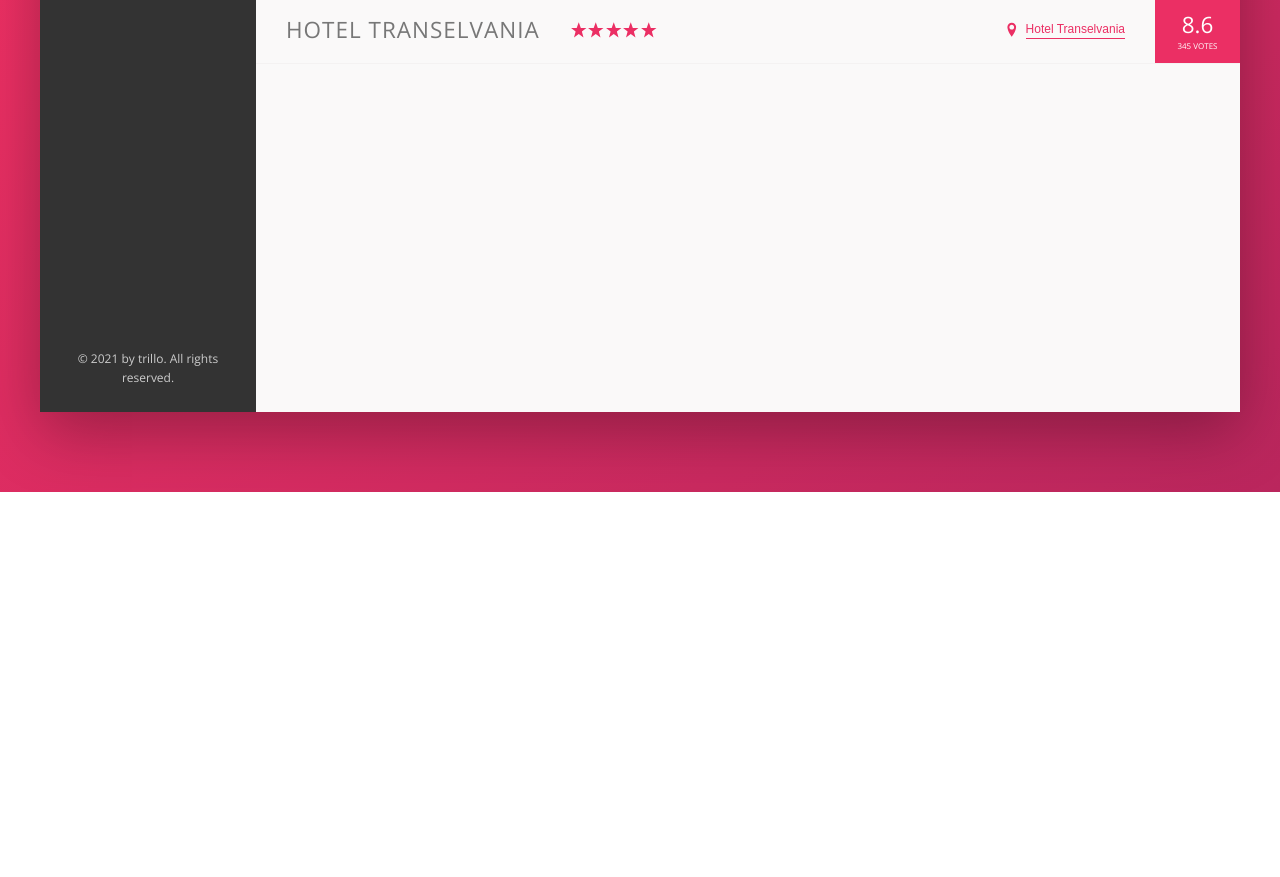
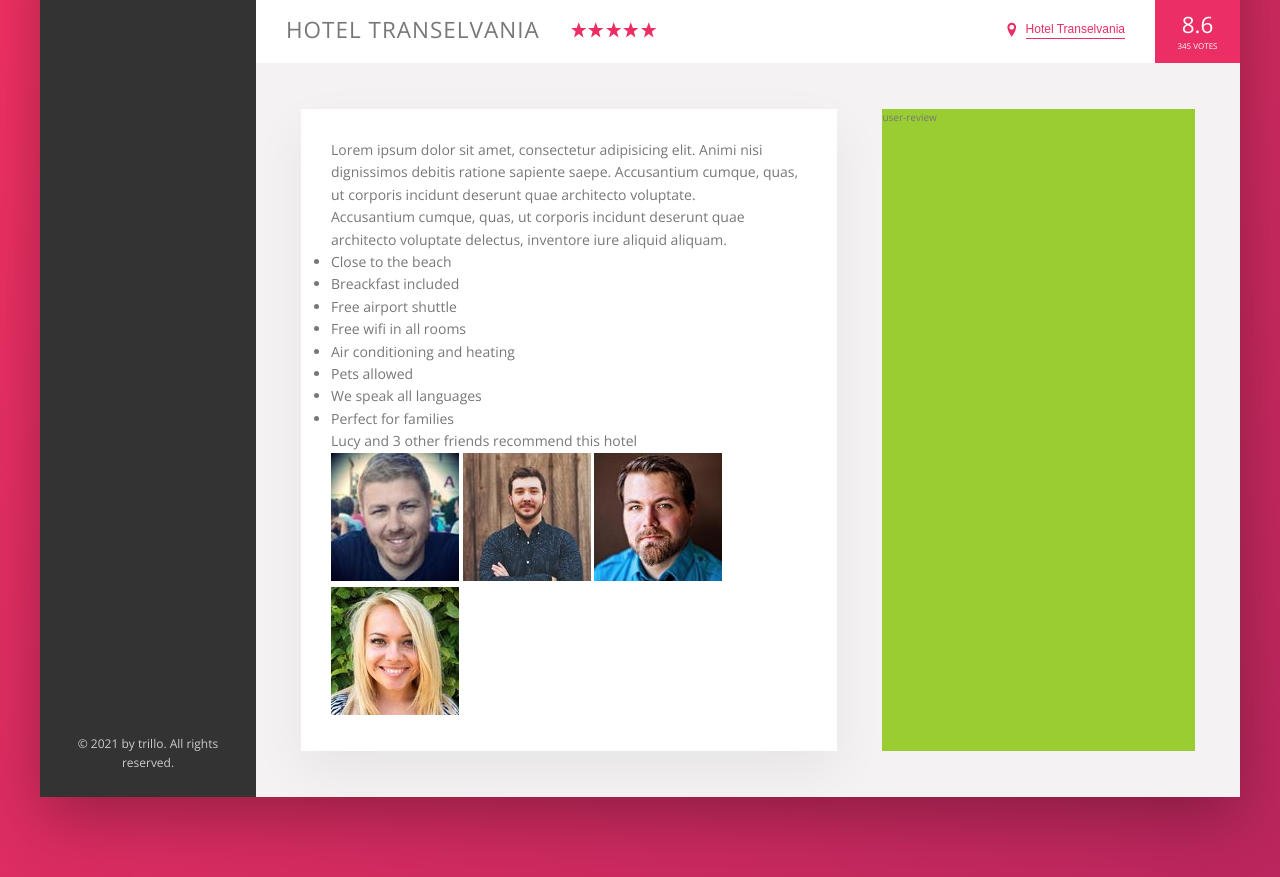
Before and after one commit to abdallah-alaff96/Trillo, a website: page index.html in a window 1280 px wide. Shown: the part 538-1415 px from the top of the page. Before the commit the page ends 1030 px from the top, so only its background shows below. Drawn offline with nearby package versions, Linux system fonts and the light colour scheme.

Commit message:
Building the Description Section - Part 1

```diff
--- a/index.html
+++ b/index.html
@@ -136,6 +136,58 @@
               <div class="overview__rating-count">345 votes</div>
             </div>
           </div>
+          <div class="detail">
+            <div class="description">
+              <p class="paragraph">
+                Lorem ipsum dolor sit amet, consectetur adipisicing elit. Animi
+                nisi dignissimos debitis ratione sapiente saepe. Accusantium
+                cumque, quas, ut corporis incidunt deserunt quae architecto
+                voluptate.
+              </p>
+              <p class="paragraph">
+                Accusantium cumque, quas, ut corporis incidunt deserunt quae
+                architecto voluptate delectus, inventore iure aliquid aliquam.
+              </p>
+              <ul class="list">
+                <li class="list__item">Close to the beach</li>
+                <li class="list__item">Breackfast included</li>
+                <li class="list__item">Free airport shuttle</li>
+                <li class="list__item">Free wifi in all rooms</li>
+                <li class="list__item">Air conditioning and heating</li>
+                <li class="list__item">Pets allowed</li>
+                <li class="list__item">We speak all languages</li>
+                <li class="list__item">Perfect for families</li>
+              </ul>
+              <div class="recommend">
+                <p class="recommend__count">
+                  Lucy and 3 other friends recommend this hotel
+                </p>
+                <div class="recommend__friend">
+                  <img
+                    src="img/user-3.jpg"
+                    alt="friend-1"
+                    class="recommend__photo"
+                  />
+                  <img
+                    src="img/user-4.jpg"
+                    alt="friend-2"
+                    class="recommend__photo"
+                  />
+                  <img
+                    src="img/user-5.jpg"
+                    alt="friend-3"
+                    class="recommend__photo"
+                  />
+                  <img
+                    src="img/user-6.jpg"
+                    alt="friend-4"
+                    class="recommend__photo"
+                  />
+                </div>
+              </div>
+            </div>
+            <div class="user-review">user-review</div>
+          </div>
         </main>
       </div>
     </div>
--- a/sass/_base.scss
+++ b/sass/_base.scss
@@ -12,8 +12,10 @@
   --color-grey-dark-2: #777;
   --color-grey-dark-3: #999;
 
+  --shadow-light: 0 2rem 5rem rgba(0, 0, 0, 0.06);
   --shadow-dark: 0 2rem 6rem rgba(0, 0, 0, 0.3);
   --shadow-darker: 0 2rem 6rem rgba(0, 0, 0, 0.6);
+  --line: 1px solid var(--color-grey-light-2);
 }
 
 * {
--- a/sass/_components.scss
+++ b/sass/_components.scss
@@ -207,7 +207,7 @@
 .overview {
   display: flex;
   align-items: center;
-  border-bottom: 1px solid var(--color-grey-light-2);
+  border-bottom: var(--line);
   &__heading {
     font-size: 2.25rem;
     font-weight: 300;
--- a/sass/_layouts.scss
+++ b/sass/_layouts.scss
@@ -10,7 +10,7 @@
   font-size: 1.4rem;
   height: 7rem;
   background-color: #fff;
-  border-bottom: 1px solid var(--color-grey-light-2);
+  border-bottom: var(--line);
   display: flex;
   justify-content: space-between;
   align-items: center;
@@ -29,8 +29,30 @@
 }
 
 .hotel-view {
-  // TEST
-  height: 80rem;
-
+  background-color: #fff;
   flex: 1;
 }
+
+////////////////////////////////
+//// detail
+
+.detail {
+  display: flex;
+  padding: 4.5rem;
+  background-color: var(--color-grey-light-2);
+  border-bottom: var(--line);
+}
+
+.description {
+  font-size: 1.4rem;
+  background-color: #fff;
+  box-shadow: var(--shadow-light);
+  padding: 3rem;
+  flex: 0 0 60%;
+  margin-right: 4.5rem;
+}
+
+.user-review {
+  background-color: yellowgreen;
+  flex: 1;
+}
```
Also changed, not shown: css/style.css.
